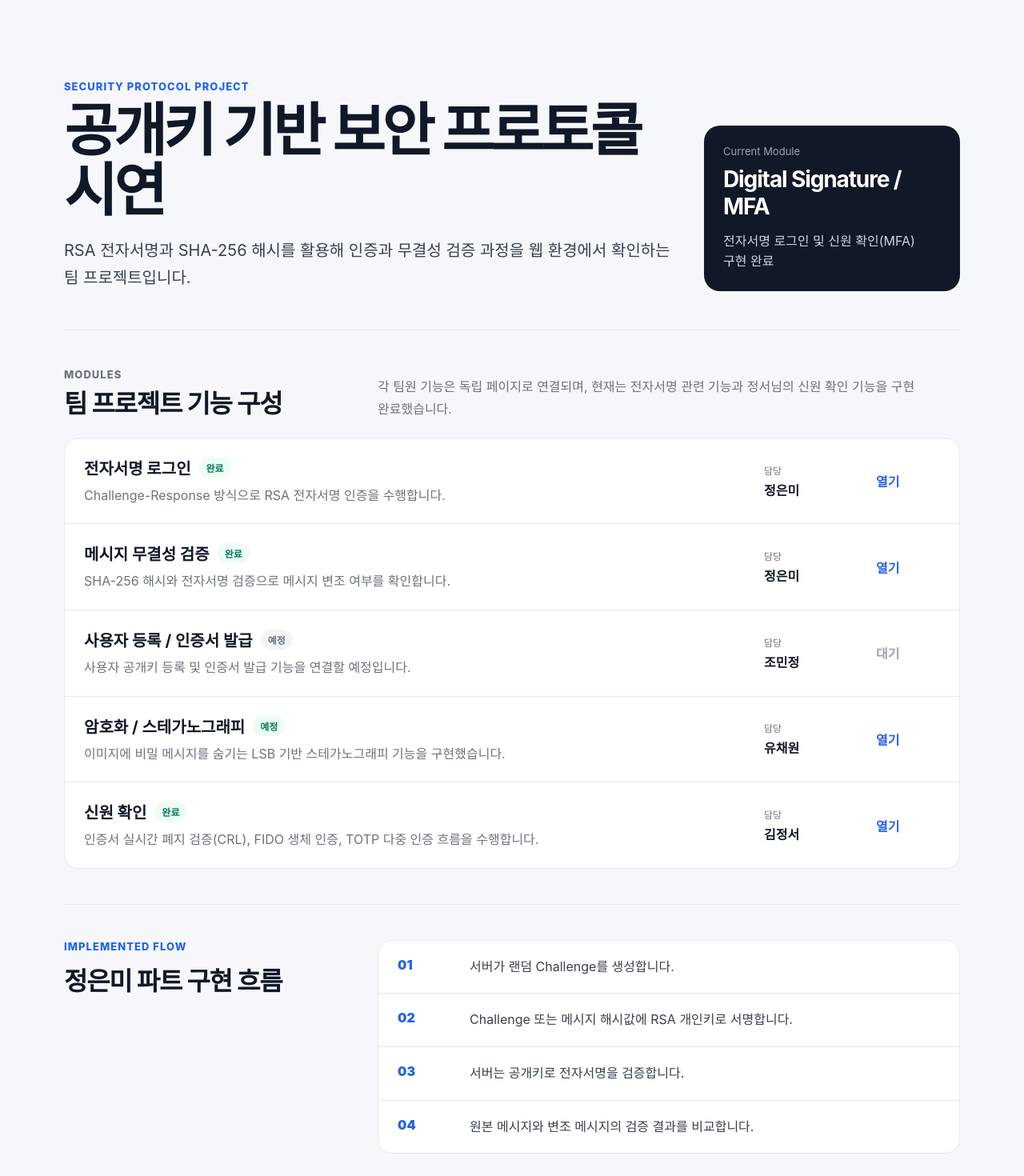
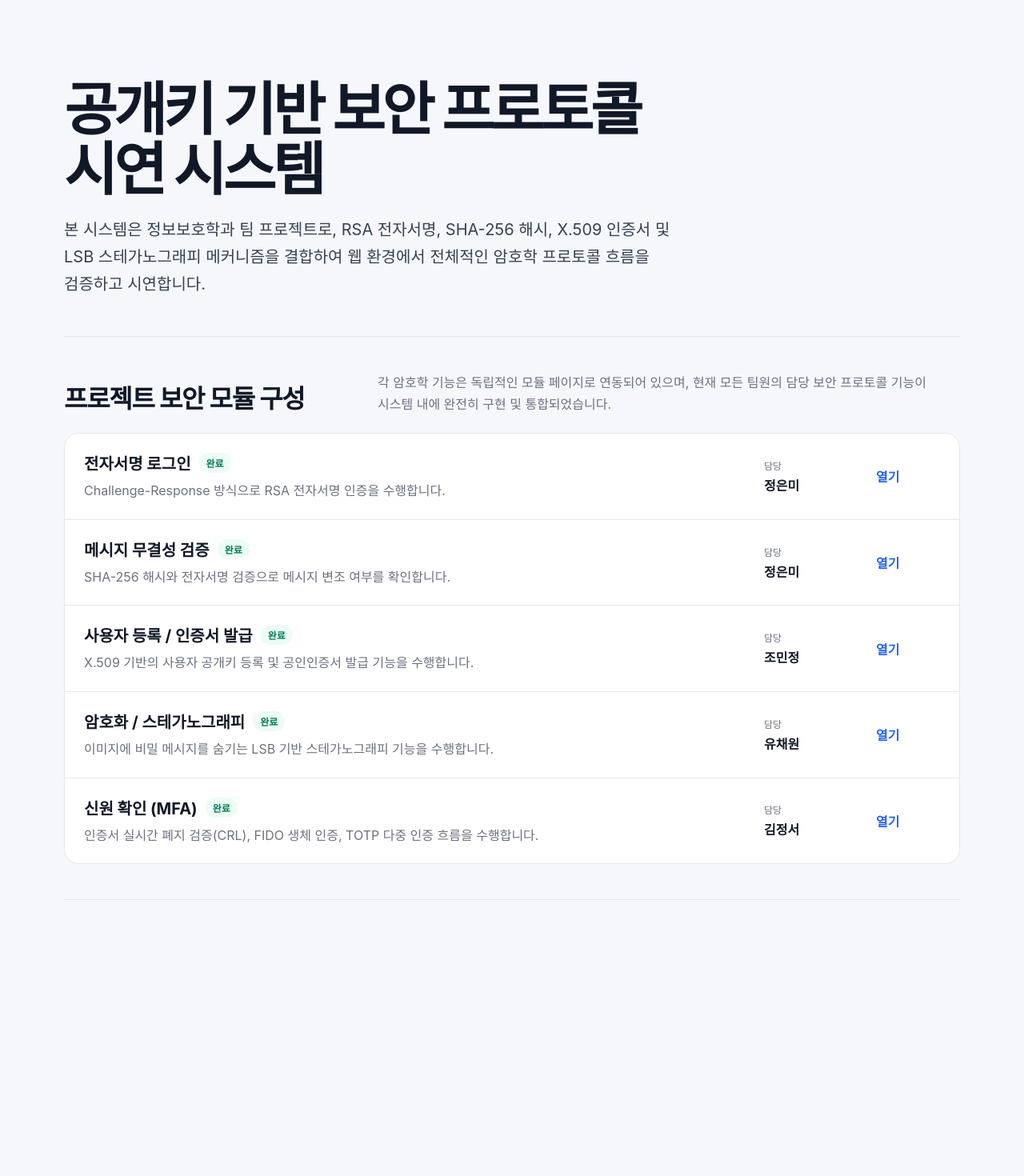
Before and after one commit to pmj2744/Security-Protocol, a Next.js app: page / in a window 1280 px wide. Shown: the part 20-1490 px from the top of the page at 80% size. After the commit the page ends 1217 px from the top, so only its background shows below. Built offline with nearby package versions, Linux system fonts and the light colour scheme.

Commit message:
UI 수정
Updated descriptions and titles for various modules, enhancing clarity and detail. Removed unnecessary sections for a cleaner layout.

```diff
--- a/src/app/page.tsx
+++ b/src/app/page.tsx
@@ -12,8 +12,7 @@ const modules = [
   {
     title: '메시지 무결성 검증',
     owner: '정은미',
-    description:
-      'SHA-256 해시와 전자서명 검증으로 메시지 변조 여부를 확인합니다.',
+    description: 'SHA-256 해시와 전자서명 검증으로 메시지 변조 여부를 확인합니다.',
     href: '/integrity-check',
     status: '완료',
     enabled: true,
@@ -21,27 +20,26 @@ const modules = [
   {
     title: '사용자 등록 / 인증서 발급',
     owner: '조민정',
-    description: '사용자 공개키 등록 및 인증서 발급 기능을 연결할 예정입니다.',
-    href: '#',
-    status: '예정',
-    enabled: false,
+    description: 'X.509 기반의 사용자 공개키 등록 및 공인인증서 발급 기능을 수행합니다.',
+    href: '/user-register', // 💡 민정님 주소 연결 완료!
+    status: '완료',
+    enabled: true, // 💡 열기 버튼 활성화!
   },
   {
     title: '암호화 / 스테가노그래피',
     owner: '유채원',
-    description: '이미지에 비밀 메시지를 숨기는 LSB 기반 스테가노그래피 기능을 구현했습니다.',
-    href: '#',
-    status: '예정',
-    enabled: true,
+    description: '이미지에 비밀 메시지를 숨기는 LSB 기반 스테가노그래피 기능을 수행합니다.',
+    href: '/steganography', // 💡 채원님 주소 연결 완료!
+    status: '완료',
+    enabled: true, // 💡 열기 버튼 활성화!
   },
   {
-    title: '신원 확인',
+    title: '신원 확인 (MFA)',
     owner: '김정서',
-    description:
-      '인증서 실시간 폐지 검증(CRL), FIDO 생체 인증, TOTP 다중 인증 흐름을 수행합니다.',
-    href: '/identity-check', // 💡 정서 전용 새 주소 연결!
-    status: '완료', // 💡 완료 상태로 수정!
-    enabled: true, // 💡 열기 활성화!
+    description: '인증서 실시간 폐지 검증(CRL), FIDO 생체 인증, TOTP 다중 인증 흐름을 수행합니다.',
+    href: '/identity-check',
+    status: '완료',
+    enabled: true,
   },
 ];
 
@@ -50,30 +48,20 @@ export default function Home() {
     <main className="site">
       <header className="site-header">
         <div>
-          <p className="eyebrow">Security Protocol Project</p>
-          <h1>공개키 기반 보안 프로토콜 시연</h1>
+          <h1>공개키 기반 보안 프로토콜 시연 시스템</h1>
           <p className="lead">
-            RSA 전자서명과 SHA-256 해시를 활용해 인증과 무결성 검증 과정을 웹
-            환경에서 확인하는 팀 프로젝트입니다.
+            본 시스템은 정보보호학과 팀 프로젝트로, RSA 전자서명, SHA-256 해시, X.509 인증서 및 LSB 스테가노그래피 메커니즘을 결합하여 웹 환경에서 전체적인 암호학 프로토콜 흐름을 검증하고 시연합니다.
           </p>
-        </div>
-
-        <div className="header-panel">
-          <span>Current Module</span>
-          <strong>Digital Signature / MFA</strong>
-          <p>전자서명 로그인 및 신원 확인(MFA) 구현 완료</p>
         </div>
       </header>
 
       <section className="section">
         <div className="section-head">
           <div>
-            <p className="eyebrow">Modules</p>
-            <h2>팀 프로젝트 기능 구성</h2>
+            <h2>프로젝트 보안 모듈 구성</h2>
           </div>
           <p>
-            각 팀원 기능은 독립 페이지로 연결되며, 현재는 전자서명 관련 기능과
-            정서님의 신원 확인 기능을 구현 완료했습니다.
+            각 암호학 기능은 독립적인 모듈 페이지로 연동되어 있으며, 현재 모든 팀원의 담당 보안 프로토콜 기능이 시스템 내에 완전히 구현 및 통합되었습니다.
           </p>
         </div>
 
@@ -106,32 +94,6 @@ export default function Home() {
           ))}
         </div>
       </section>
-
-      <section className="section split">
-        <div>
-          <p className="eyebrow">Implemented Flow</p>
-          <h2>정은미 파트 구현 흐름</h2>
-        </div>
-
-        <div className="flow-stack">
-          <div className="flow-line">
-            <span>01</span>
-            <p>서버가 랜덤 Challenge를 생성합니다.</p>
-          </div>
-          <div className="flow-line">
-            <span>02</span>
-            <p>Challenge 또는 메시지 해시값에 RSA 개인키로 서명합니다.</p>
-          </div>
-          <div className="flow-line">
-            <span>03</span>
-            <p>서버는 공개키로 전자서명을 검증합니다.</p>
-          </div>
-          <div className="flow-line">
-            <span>04</span>
-            <p>원본 메시지와 변조 메시지의 검증 결과를 비교합니다.</p>
-          </div>
-        </div>
-      </section>
     </main>
   );
 }
```
